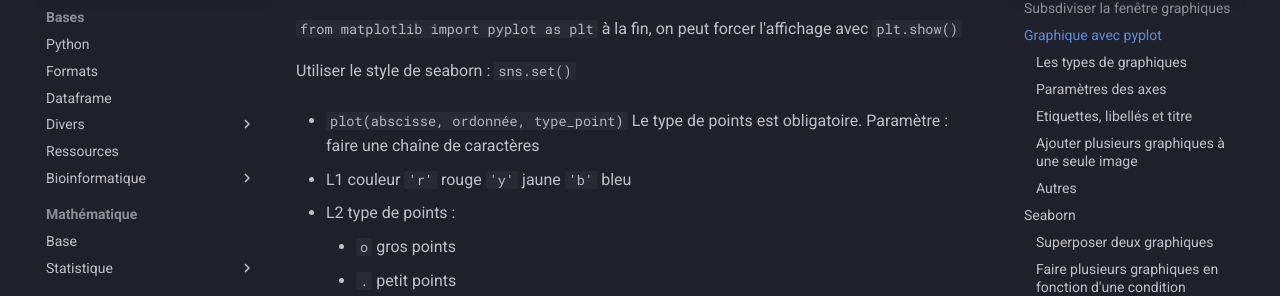
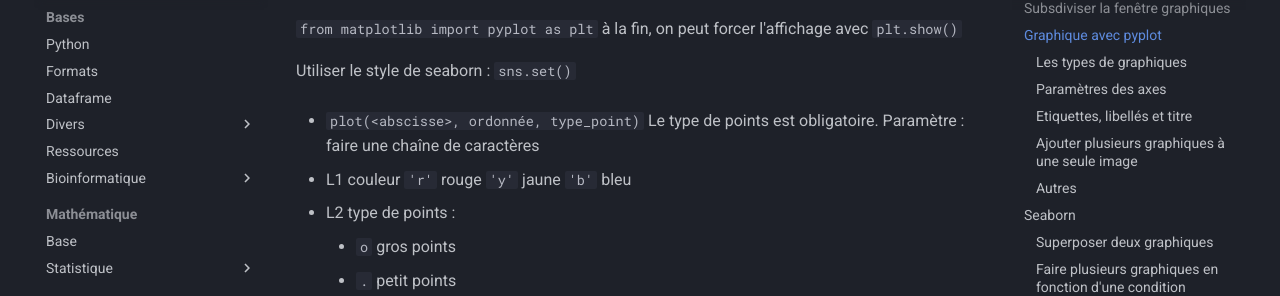
Before and after one commit to gdemare/Informatique, an MkDocs documentation site: the page built from docs/python/math/graphiques_py.md, in a window 1280 px wide and 900 px high, scrolled down 564 px. Shown: the part 148-444 px from the top of the window. Built offline with MkDocs 1.6.1 and Material for MkDocs 9.7.7, drawn with Linux system fonts in a browser that asks for light colours; comment, search, counter and statistics services are not loaded; some of the changed lines change nothing that is shown.

Commit message:
Update graphiques_py.md

```diff
--- a/docs/python/math/graphiques_py.md
+++ b/docs/python/math/graphiques_py.md
@@ -21,7 +21,7 @@ graph_avec = pd.crosstab(data['ligne'], data['colonne'], normalize='index').plot
 
 Utiliser le style de seaborn : `sns.set()`
 
-* `plot(abscisse, ordonnée, type_point)` Le type de points est obligatoire. Paramètre : faire une chaîne de caractères
+* `plot(<abscisse>, ordonnée, type_point)` Le type de points est obligatoire. Paramètre : faire une chaîne de caractères
 
 * L1 couleur `'r'` rouge `'y'` jaune `'b'` bleu
 * L2 type de points :
```
